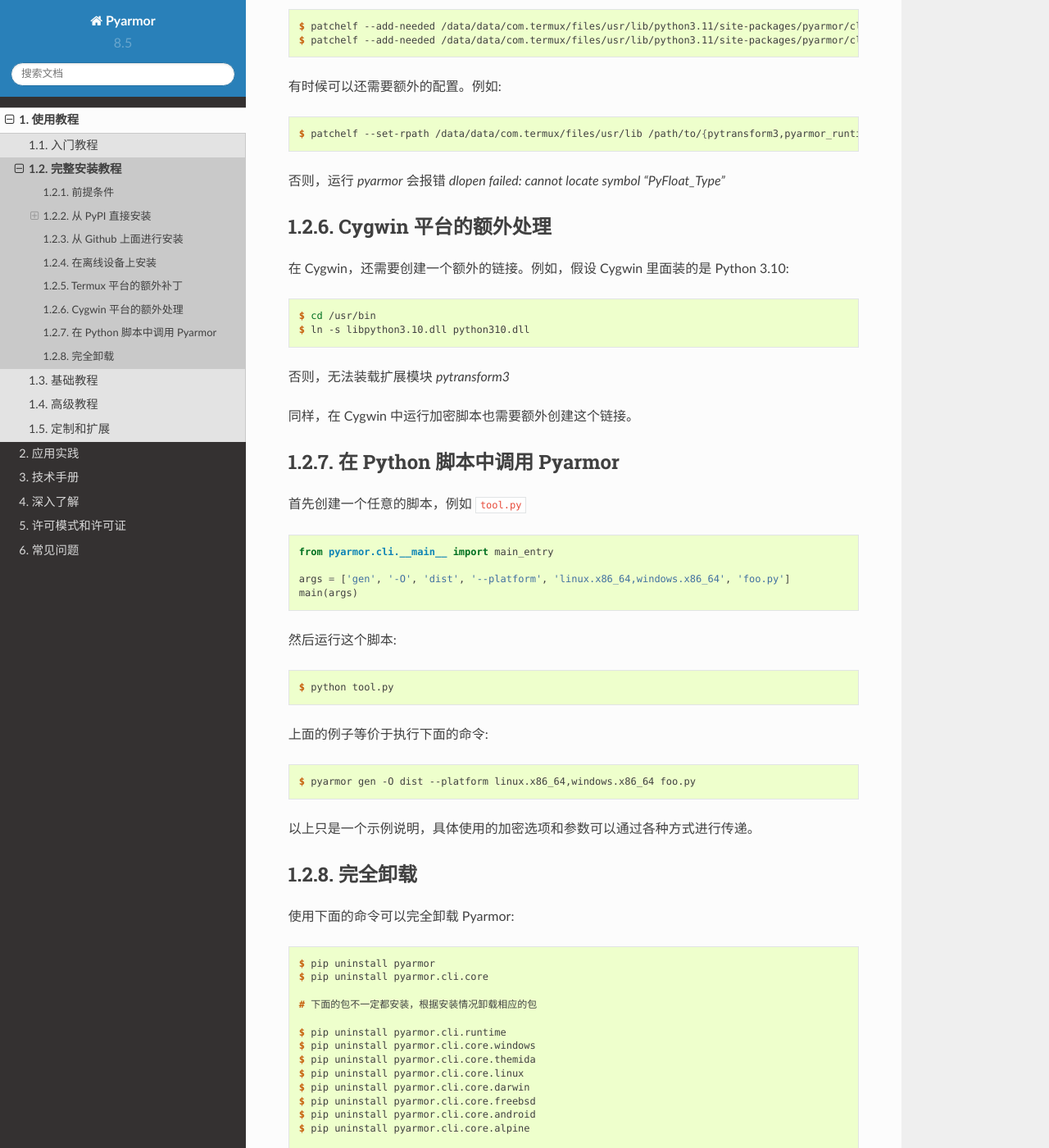
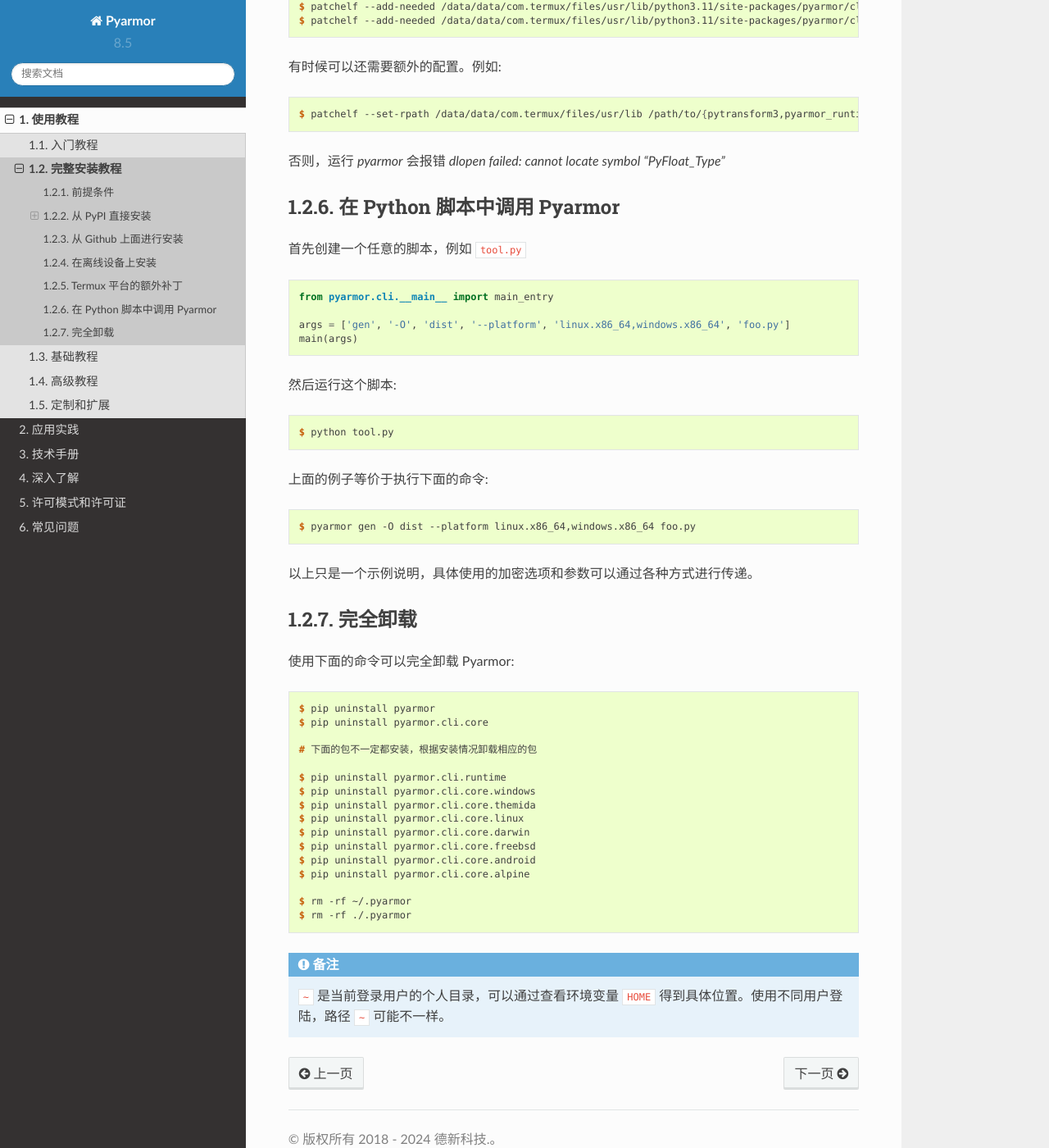
Before and after one commit to dashingsoft/pyarmor-docs-zh, a Sphinx documentation site: the page built from docs/tutorial/installation.rst, in a window 1280 px wide and 1400 px high, scrolled down 3606 px. Shown: the whole window at 82% size. Built offline with Sphinx 7.4.7 and the Read the Docs theme 2.0.0, drawn with Linux system fonts in a browser that asks for light colours.

Commit message:
Remove wrong cygwin notes

```diff
--- a/docs/reference/solutions.rst
+++ b/docs/reference/solutions.rst
@@ -289,9 +289,7 @@
 平台相关问题
 ============
 
-Cygwin 需要创建链接
-
-Darwin Apple Silicon 需要正确签名
+Darwin Apple Silicon 如果刚运行就崩溃，那么需要对扩展模块 `pytransform3` 或者 `pyarmor_runtime` 进行签名
 
 .. rubric:: 注释
 
--- a/docs/tutorial/installation.rst
+++ b/docs/tutorial/installation.rst
@@ -166,18 +166,6 @@
 
 否则，运行 `pyarmor` 会报错 `dlopen failed: cannot locate symbol "PyFloat_Type"`
 
-Cygwin 平台的额外处理
-=====================
-
-在 Cygwin，还需要创建一个额外的链接。例如，假设 Cygwin 里面装的是 Python 3.10::
-
-    $ cd /usr/bin
-    $ ln -s libpython3.10.dll python310.dll
-
-否则，无法装载扩展模块 `pytransform3`
-
-同样，在 Cygwin 中运行加密脚本也需要额外创建这个链接。
-
 在 Python 脚本中调用 Pyarmor
 ============================
 
```
